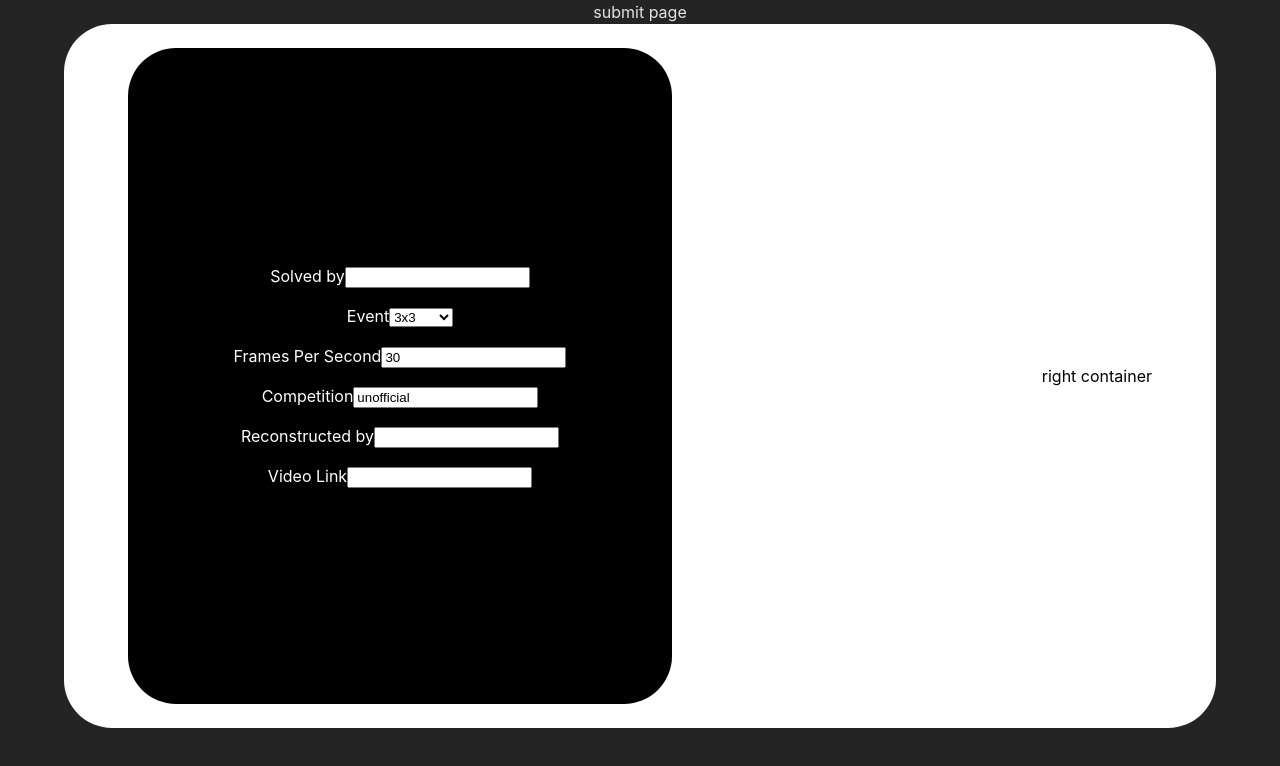
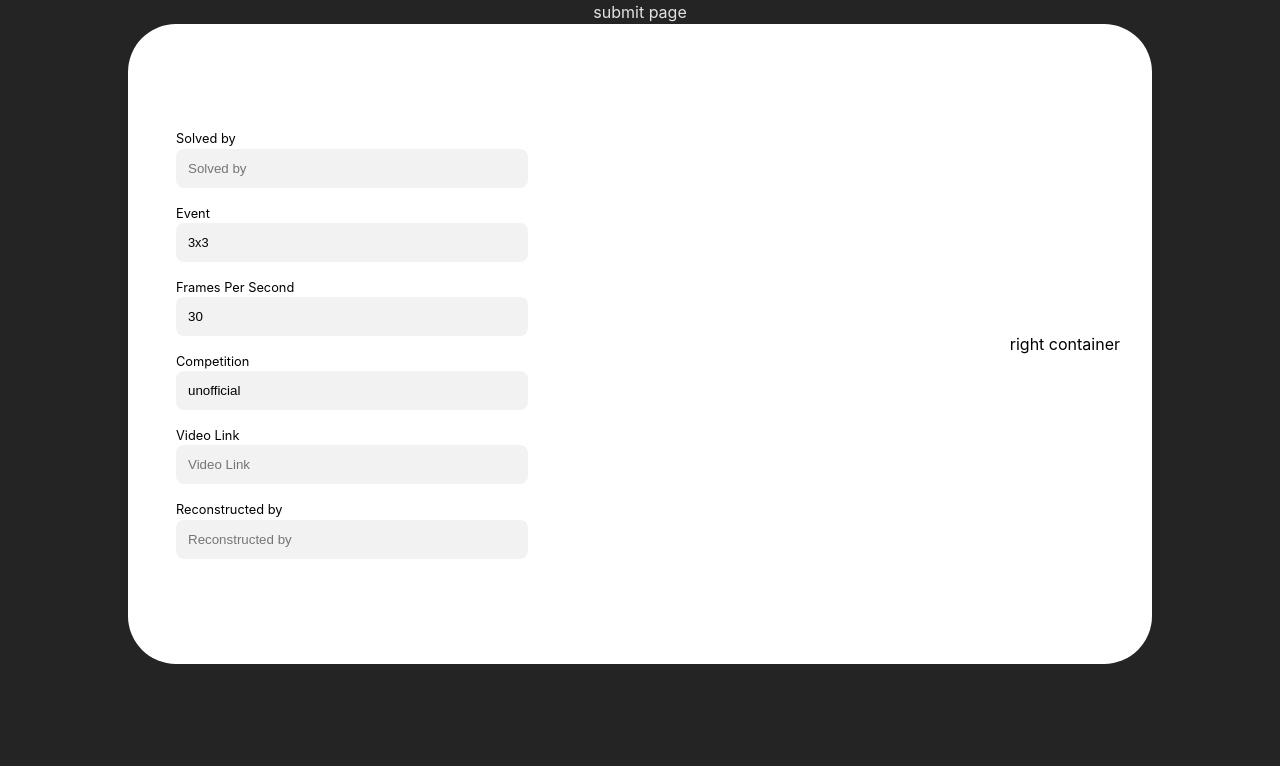
Before and after one commit to Majestic9169/reconstruction-formatter, a React (Vite) app: page /submit in a window 1280 px wide. Shown: the top 766 px of the page. Built offline with nearby package versions, Linux system fonts and the light colour scheme.

Commit message:
style: style left container finally holy shit

```diff
--- a/src/components/InputFields.tsx
+++ b/src/components/InputFields.tsx
@@ -1,5 +1,6 @@
 import React from "react";
 import { Events } from "../utils/types";
+import "../styles/InputFields.css"
 
 interface InputFieldProps {
   label: string;
@@ -12,7 +13,8 @@ interface InputFieldProps {
 export const InputField: React.FC<InputFieldProps> = ({ label, value, onChange, type = "text", options }) => {
   return (
     <div className="input-field">
-      <label className="input-label">{label}</label>
+      <label className="input-label">
+        {label}
         {type === "select" ? (
           <select
             className="dropdown-input"
@@ -31,8 +33,10 @@ export const InputField: React.FC<InputFieldProps> = ({ label, value, onChange,
             type={type}
             value={value}
             onChange={(e) => onChange(type === "number" ? Number(e.target.value) : e.target.value)}
+            placeholder={label}
           />
         )}
+      </label>
     </div>
   )
 }
--- a/src/pages/SubmitRecon.tsx
+++ b/src/pages/SubmitRecon.tsx
@@ -25,8 +25,8 @@ export const Submit = () => {
     { key: "event", label: "Event", type: "select", options: ["3x3", "3x3OH"] as Events[] },
     { key: "fps", label: "Frames Per Second", type: "number" },
     { key: "competition", label: "Competition", type: "text" },
+    { key: "link", label: "Video Link", type: "text" },
     { key: "reconstructor", label: "Reconstructed by", type: "text" },
-    { key: "link", label: "Video Link", type: "text" },
   ];
 
   return (
--- /dev/null
+++ b/src/styles/InputFields.css
@@ -0,0 +1,42 @@
+*,
+*::before,
+*::after {
+  box-sizing: border-box;
+}
+
+.input-field {
+  display: flex;
+  flex-direction: column;
+  justify-content: center;
+  align-items: center;
+  text-align: left;
+  width: 100%;
+}
+
+.input-label {
+  font-size: 0.8rem;
+  position: relative;
+  width: 100%;
+}
+
+.input-field input {
+  border: none;
+  appearance: none;
+  background: #f2f2f2;
+  padding: 0.75rem;
+  border-radius: 0.5rem;
+  width: 100%;
+  font: 0.8rem;
+}
+
+.dropdown-input {
+  appearance: none;
+  width: 100%;
+  margin: 0;
+  font-size: 0.8rem;
+  background-color: #f2f2f2;
+  border-radius: 0.5rem;
+  cursor: pointer;
+  padding: 0.75rem;
+  border: none;
+}
--- a/src/styles/Submit.css
+++ b/src/styles/Submit.css
@@ -8,7 +8,7 @@
   align-items: center;
 
   border-radius: 3rem;
-  padding: 2rem 4rem;
+  padding: 2rem 2rem;
 }
 
 .left-form-container {
@@ -17,11 +17,11 @@
   justify-content: center;
   gap: 1rem;
   align-items: center;
-  width: 50%;
+  width: 40%;
   height: 100%;
 
-  background-color: black;
-  color: white;
+  /* background-color: black; */
+  /* color: white; */
   border-radius: 3rem;
   padding: 0.5rem 1rem;
 }
```
Lines whose indentation alone changed are shown as unchanged.
